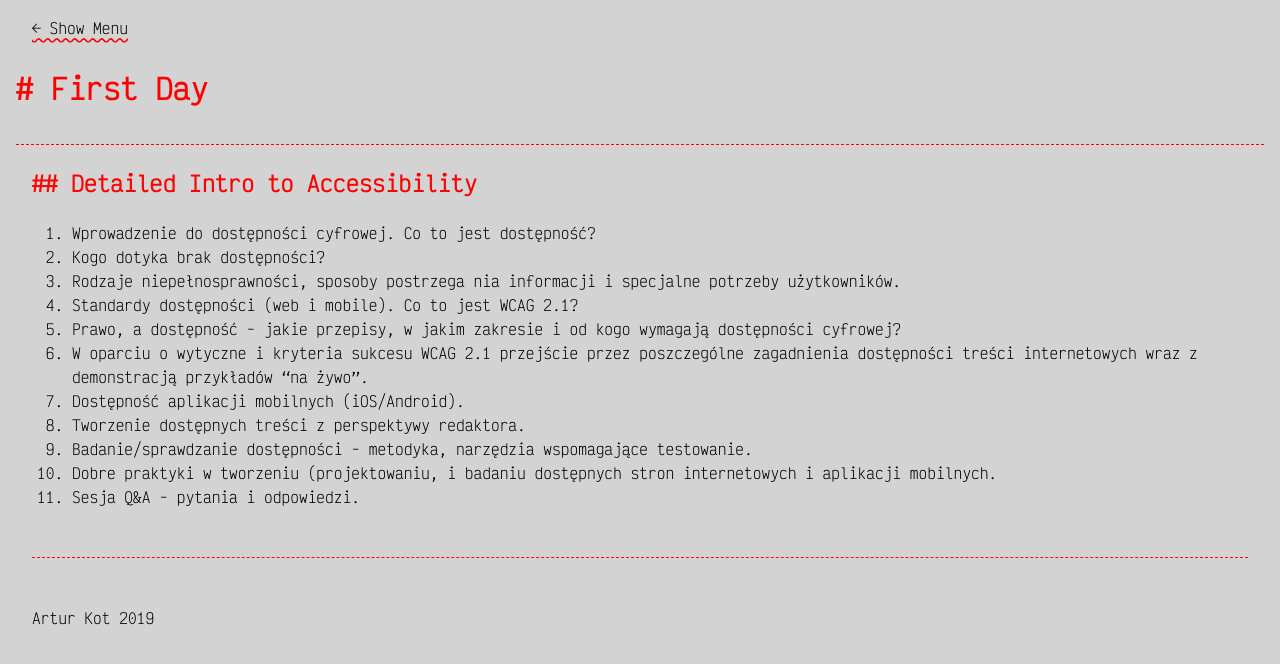
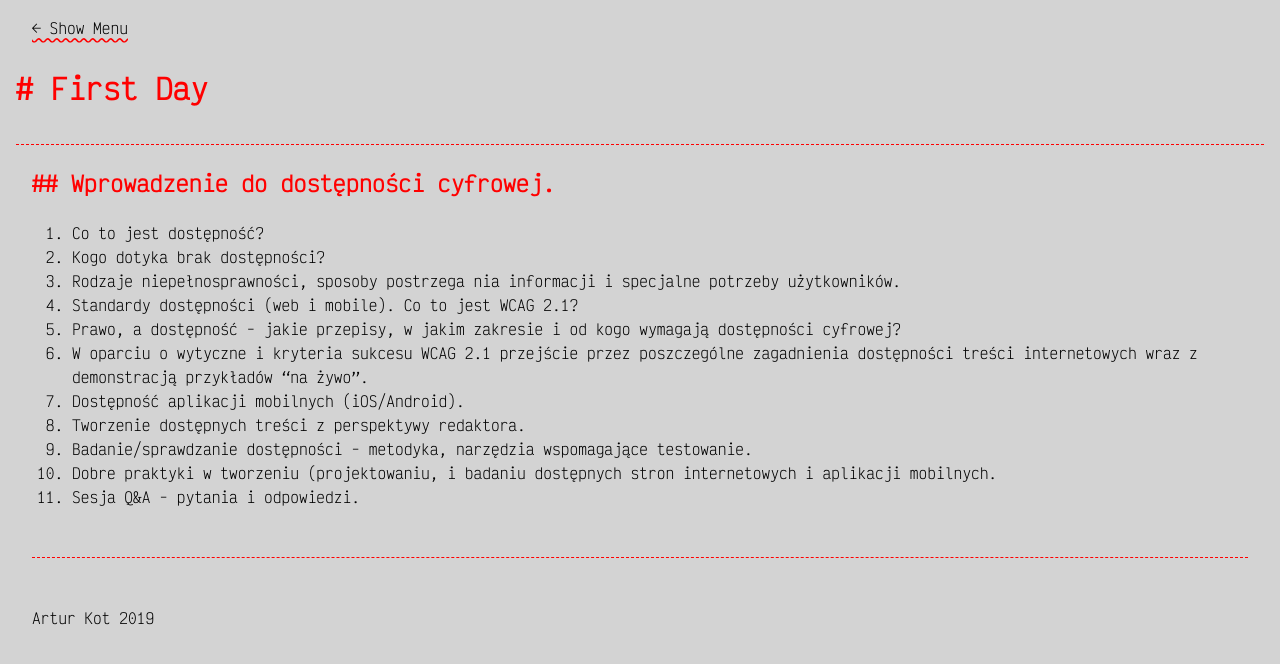
Before and after one commit to xfiveco/xfive-days-2019, a Jekyll site: the page built from first-day.md, in a window 1280 px wide. Shown: the top 664 px of the page. Built offline with Jekyll 4.4.1, drawn with Linux system fonts in a browser that asks for light colours.

Commit message:
first-day: use Polish (for now)

```diff
--- a/first-day.md
+++ b/first-day.md
@@ -1,11 +1,12 @@
 ---
 layout: default
 title: First Day
+lang: pl
 ---
 
-## Detailed Intro to Accessibility
+## Wprowadzenie do dostępności cyfrowej.
 
-1. Wprowadzenie do dostępności cyfrowej. Co to jest dostępność?
+1. Co to jest dostępność?
 2. Kogo dotyka brak dostępności?
 3. Rodzaje niepełnosprawności, sposoby postrzega nia informacji i specjalne potrzeby użytkowników.
 4. Standardy dostępności (web i mobile). Co to jest WCAG 2.1?
```
